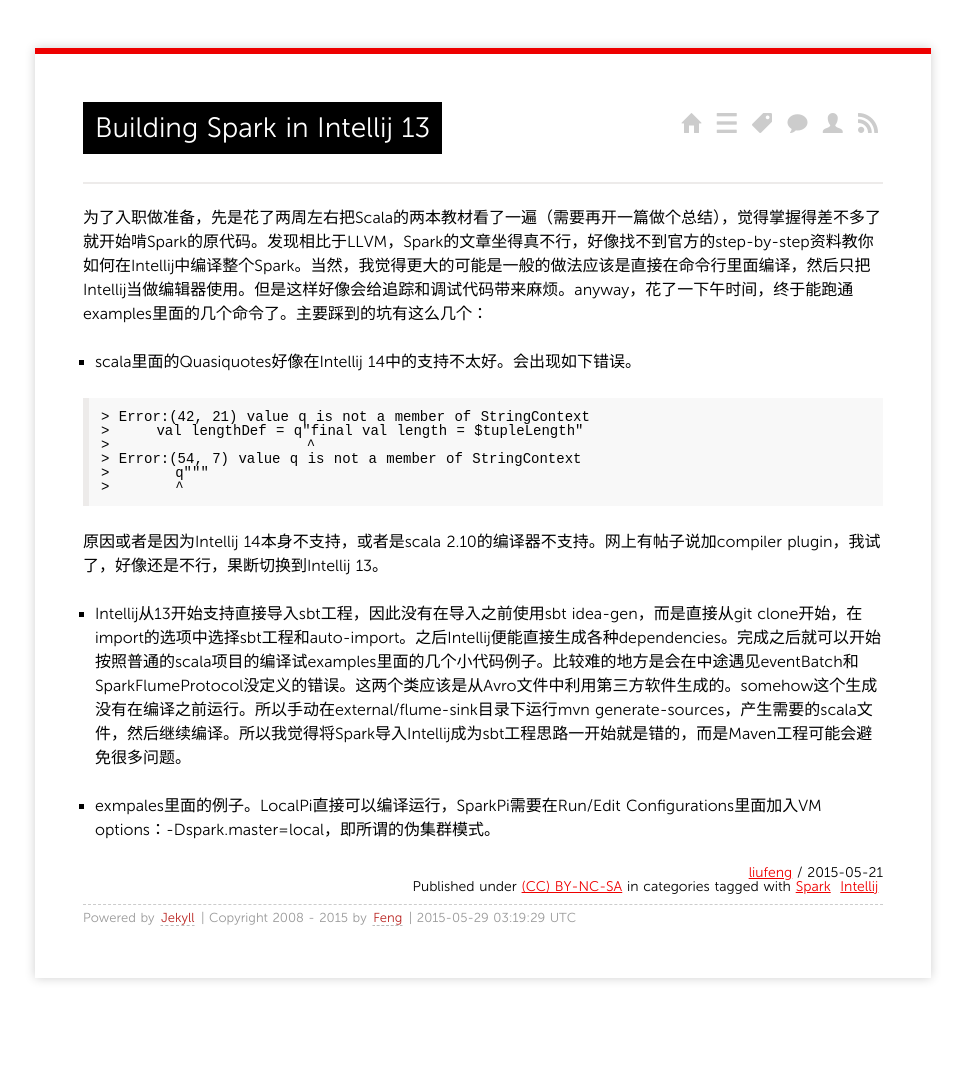
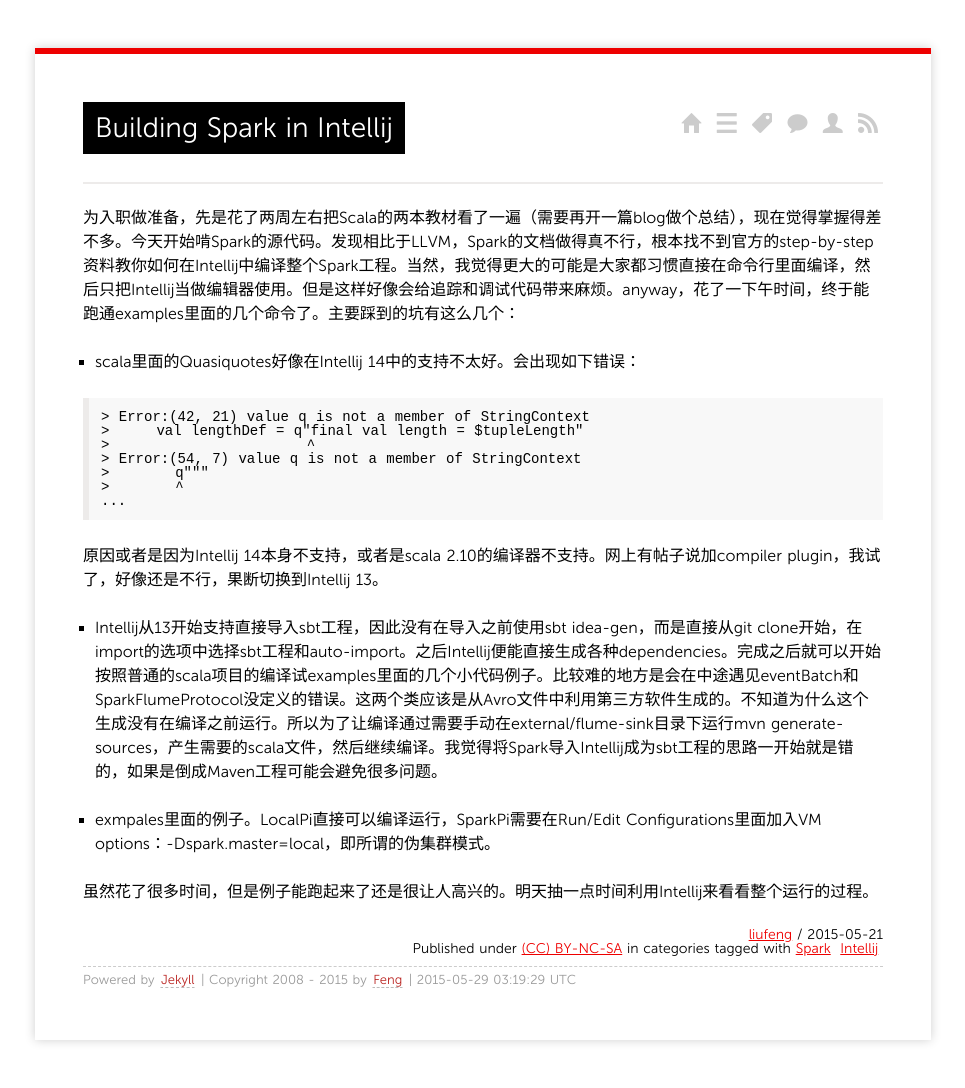
Before and after one commit to liufengcse/liufengcse.github.io, a Jekyll site: the page built from _posts/2015/2015-05-21-building-spark-in-intellij.md, in a window 1280 px wide. Shown: the whole page, without its empty margins (157-1122 px from the left). Built offline with Jekyll 4.4.1, drawn with Linux system fonts in a browser that asks for light colours; Markdown is read by kramdown in place of the engine named in the settings; comment, search, counter and statistics services are not loaded; before the commit the page ends 1026 px from its top, so only the background shows below that.

Commit message:
some changes

````diff
--- a/_posts/2015/2015-05-21-building-spark-in-intellij.md
+++ b/_posts/2015/2015-05-21-building-spark-in-intellij.md
@@ -1,6 +1,6 @@
 ---
 layout: post
-title: Building Spark in Intellij 13
+title: Building Spark in Intellij
 categories:
 
 tags:
@@ -8,9 +8,9 @@
 - Intellij
 ---
 
-为了入职做准备，先是花了两周左右把Scala的两本教材看了一遍（需要再开一篇做个总结），觉得掌握得差不多了就开始啃Spark的原代码。发现相比于LLVM，Spark的文章坐得真不行，好像找不到官方的step-by-step资料教你如何在Intellij中编译整个Spark。当然，我觉得更大的可能是一般的做法应该是直接在命令行里面编译，然后只把Intellij当做编辑器使用。但是这样好像会给追踪和调试代码带来麻烦。anyway，花了一下午时间，终于能跑通examples里面的几个命令了。主要踩到的坑有这么几个：
+为入职做准备，先是花了两周左右把Scala的两本教材看了一遍（需要再开一篇blog做个总结），现在觉得掌握得差不多。今天开始啃Spark的源代码。发现相比于LLVM，Spark的文档做得真不行，根本找不到官方的step-by-step资料教你如何在Intellij中编译整个Spark工程。当然，我觉得更大的可能是大家都习惯直接在命令行里面编译，然后只把Intellij当做编辑器使用。但是这样好像会给追踪和调试代码带来麻烦。anyway，花了一下午时间，终于能跑通examples里面的几个命令了。主要踩到的坑有这么几个：
 
-- scala里面的Quasiquotes好像在Intellij 14中的支持不太好。会出现如下错误。
+- scala里面的Quasiquotes好像在Intellij 14中的支持不太好。会出现如下错误：
 
 ```
 > Error:(42, 21) value q is not a member of StringContext
@@ -19,9 +19,12 @@
 > Error:(54, 7) value q is not a member of StringContext
 >       q"""
 >       ^
+...
 ```
 原因或者是因为Intellij 14本身不支持，或者是scala 2.10的编译器不支持。网上有帖子说加compiler plugin，我试了，好像还是不行，果断切换到Intellij 13。
 
-- Intellij从13开始支持直接导入sbt工程，因此没有在导入之前使用sbt idea-gen，而是直接从git clone开始，在import的选项中选择sbt工程和auto-import。之后Intellij便能直接生成各种dependencies。完成之后就可以开始按照普通的scala项目的编译试examples里面的几个小代码例子。比较难的地方是会在中途遇见eventBatch和SparkFlumeProtocol没定义的错误。这两个类应该是从Avro文件中利用第三方软件生成的。somehow这个生成没有在编译之前运行。所以手动在external/flume-sink目录下运行mvn generate-sources，产生需要的scala文件，然后继续编译。所以我觉得将Spark导入Intellij成为sbt工程思路一开始就是错的，而是Maven工程可能会避免很多问题。
+- Intellij从13开始支持直接导入sbt工程，因此没有在导入之前使用sbt idea-gen，而是直接从git clone开始，在import的选项中选择sbt工程和auto-import。之后Intellij便能直接生成各种dependencies。完成之后就可以开始按照普通的scala项目的编译试examples里面的几个小代码例子。比较难的地方是会在中途遇见eventBatch和SparkFlumeProtocol没定义的错误。这两个类应该是从Avro文件中利用第三方软件生成的。不知道为什么这个生成没有在编译之前运行。所以为了让编译通过需要手动在external/flume-sink目录下运行mvn generate-sources，产生需要的scala文件，然后继续编译。我觉得将Spark导入Intellij成为sbt工程的思路一开始就是错的，如果是倒成Maven工程可能会避免很多问题。
 
 - exmpales里面的例子。LocalPi直接可以编译运行，SparkPi需要在Run/Edit Configurations里面加入VM options：-Dspark.master=local，即所谓的伪集群模式。
+
+虽然花了很多时间，但是例子能跑起来了还是很让人高兴的。明天抽一点时间利用Intellij来看看整个运行的过程。
````
